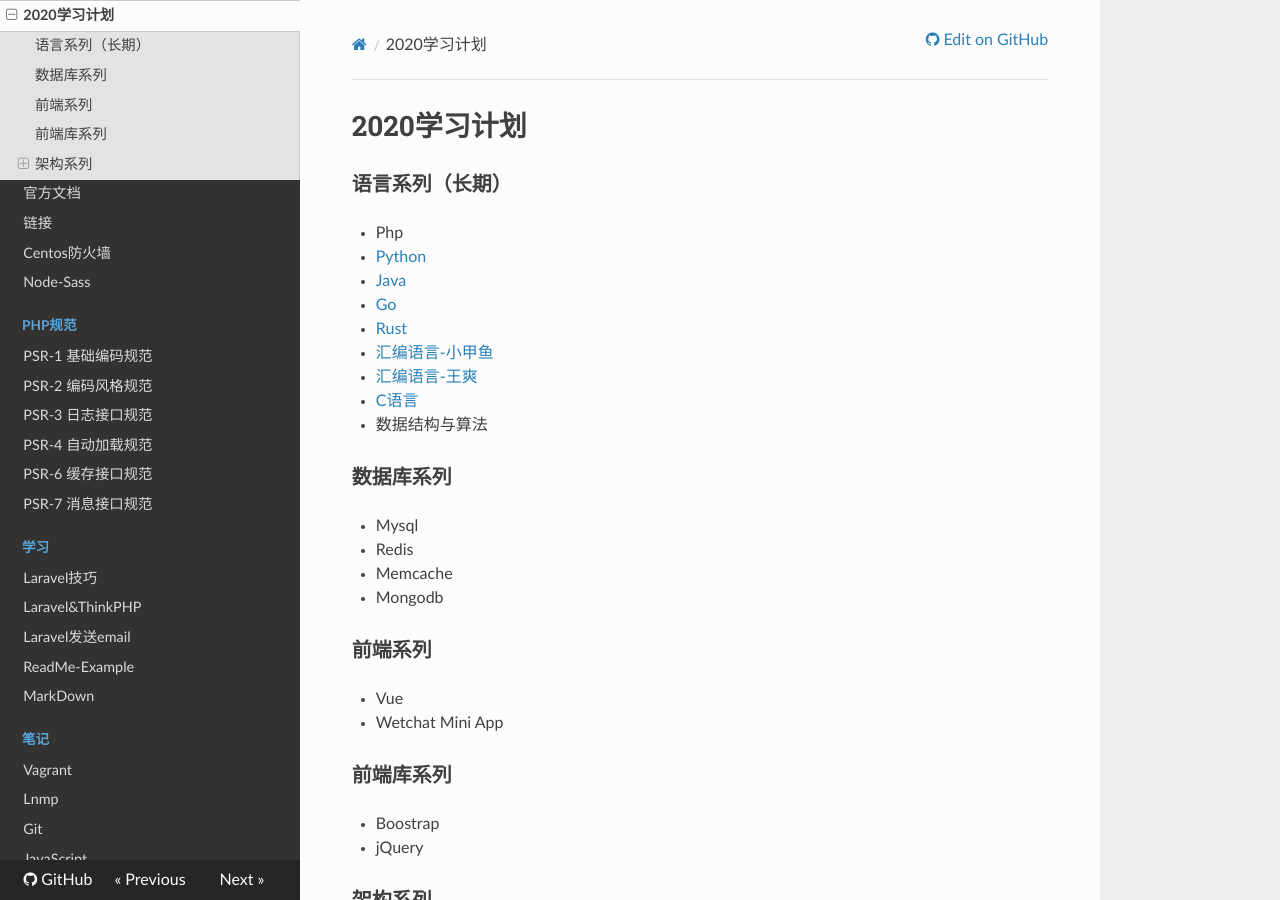
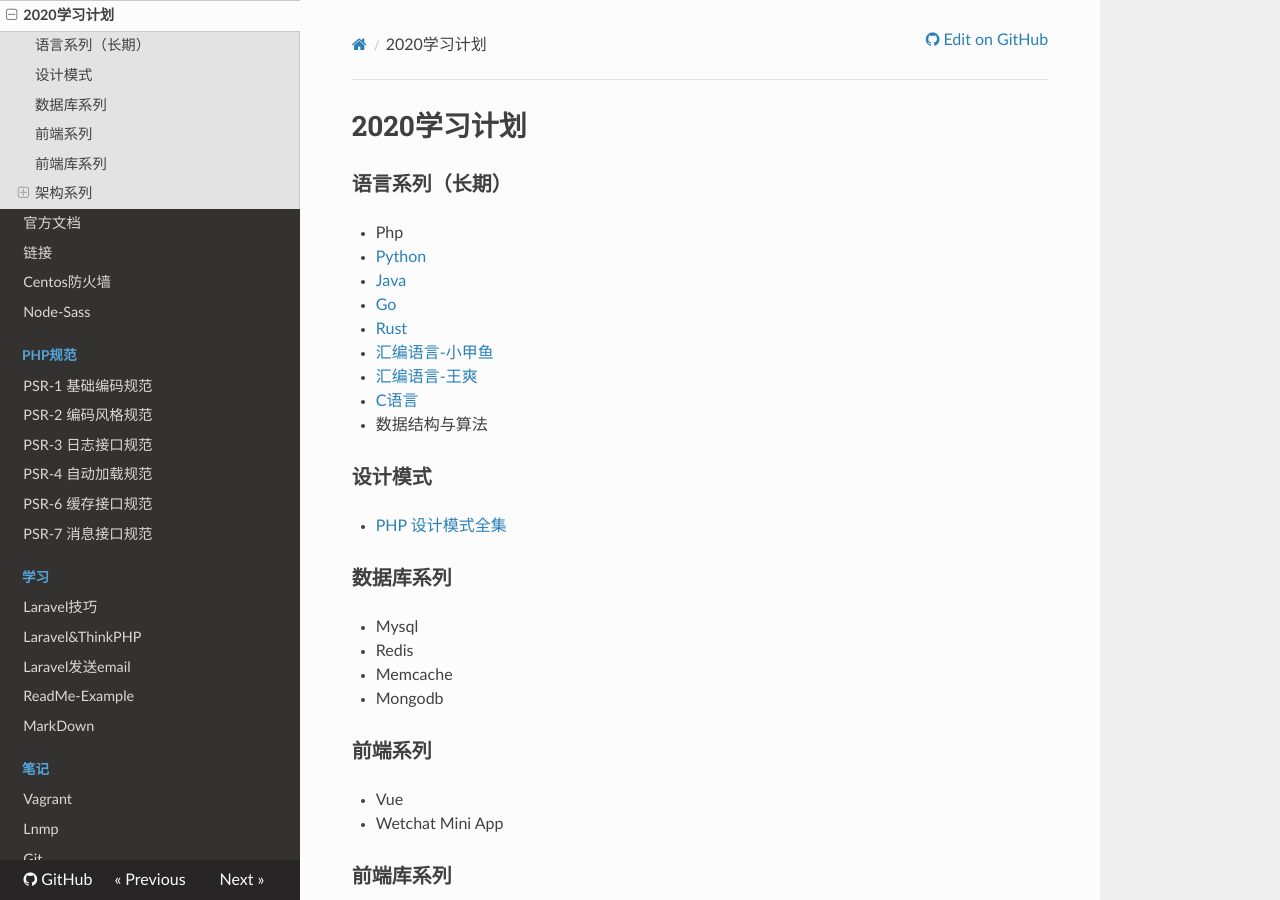
Before and after one commit to oksvip/documents, an MkDocs documentation site: the page built from docs/study/learn-plan.md, in a window 1280 px wide and 900 px high. Built offline with MkDocs 1.6.1, drawn with Linux system fonts in a browser that asks for light colours; nearby versions of some CDN libraries; comment, search, counter and statistics services are not loaded.

Commit message:
update study plan

```diff
--- a/docs/study/learn-plan.md
+++ b/docs/study/learn-plan.md
@@ -11,6 +11,10 @@
 - [汇编语言-王爽](https://www.bilibili.com/video/BV1mt411R7Xv?p=325)
 - [C语言](https://www.bilibili.com/video/BV17s411N78s?p=1)
 - 数据结构与算法
+
+### 设计模式
+
+- [PHP 设计模式全集](https://learnku.com/docs/php-design-patterns/2018)
 
 ### 数据库系列
 
```
